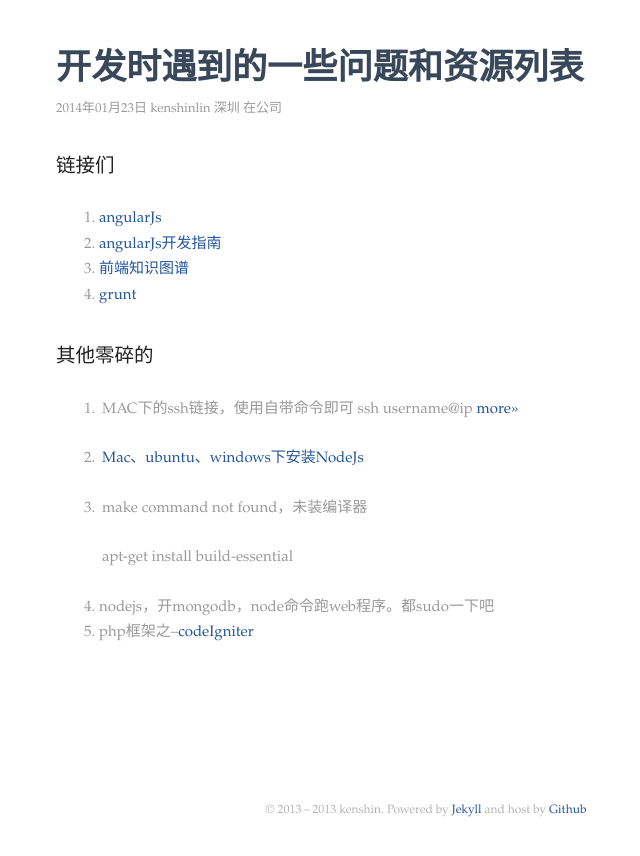
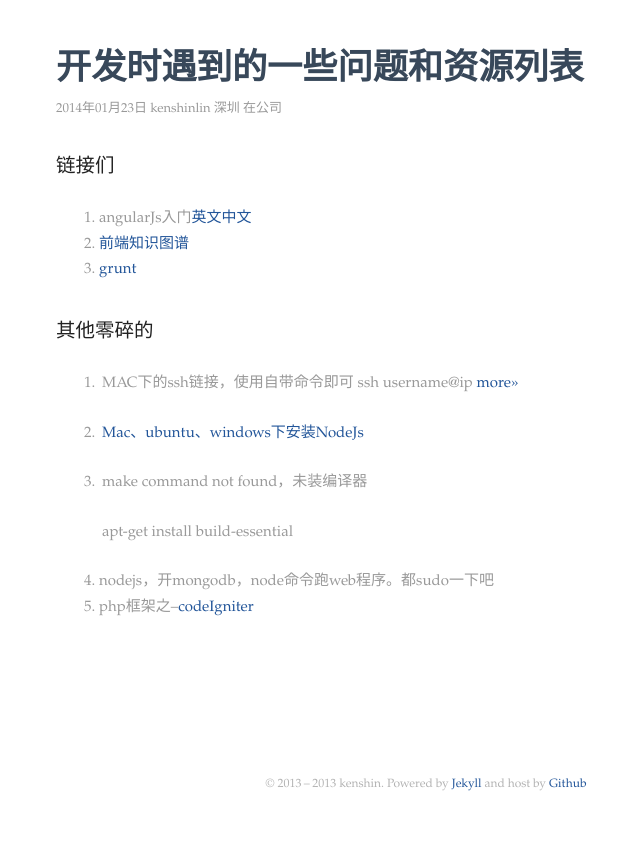
Before and after one commit to kenshinlin/archives, a Jekyll site: the page built from _posts/2014-1-23-devlist.md, in a window 1280 px wide. Shown: the top 856 px of the page, without its empty margins (214-854 px from the left). Built offline with Jekyll 4.4.1, drawn with Linux system fonts in a browser that asks for light colours; comment, search, counter and statistics services are not loaded.

Commit message:
Update 2014-1-23-devlist.md

```diff
--- a/_posts/2014-1-23-devlist.md
+++ b/_posts/2014-1-23-devlist.md
@@ -7,10 +7,9 @@
 <div class="post-date">{{ page.date | date: "%Y年%m月%d日"}} kenshinlin 深圳 在公司</div>
 
 ## 链接们
-1. [angularJs](http://www.angularjs.cn/)
-2. [angularJs开发指南](http://angularjs.cn/T008)
-3. [前端知识图谱](https://github.com/JacksonTian/fks)
-4. [grunt](http://blog.fens.me/nodejs-grunt-intro/)
+1. angularJs入门[英文](http://docs.angularjs.org/tutorial/step_00)[中文](http://angularjs.cn/T006)
+2. [前端知识图谱](https://github.com/JacksonTian/fks)
+3. [grunt](http://blog.fens.me/nodejs-grunt-intro/)
 
 ## 其他零碎的
 1. MAC下的ssh链接，使用自带命令即可 ssh username@ip [more>>](http://bigc.at/common-ssh-commands.orz)
```
